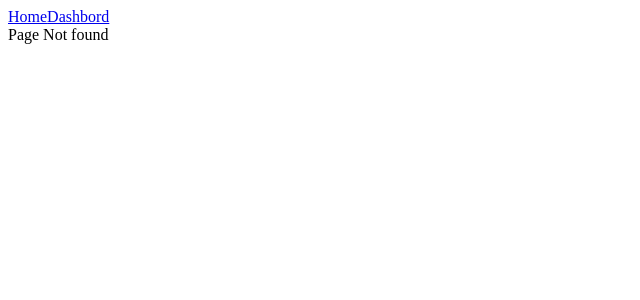
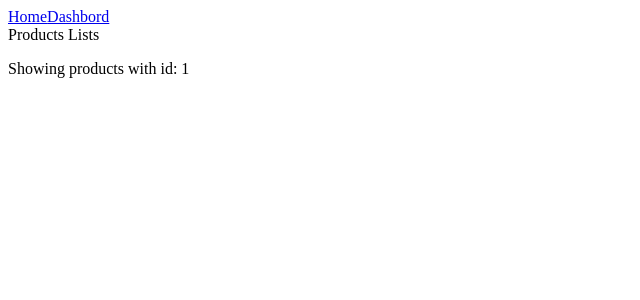
Before and after one commit to usmanmasud/reactyt, a React (Vite) app: page /products/1 in a window 1280 px wide. Before the commit this address had no page. Shown: the top 300 px of the page, without its empty margins (0-640 px from the left). Built offline with nearby package versions, Linux system fonts and the light colour scheme.

Commit message:
dynsmic url

```diff
--- a/src/App.jsx
+++ b/src/App.jsx
@@ -5,6 +5,7 @@
 import Nav from "./components/pages/Nav"
 import Profile from "./components/pages/Profile"
 import Settings from "./components/pages/Ssettings"
+import Products from "./components/pages/Products"
 
 export default function App() {
   return (
@@ -13,6 +14,7 @@
         <Nav />
         <Routes>
           <Route path="/" element={<Homepage />} />
+          <Route path="/products/:id" element={<Products />} />
           <Route path="/dashboard" element={<Dashborad />}>
             <Route path="profile" element={<Profile />} />
             <Route path="settings" element={<Settings />} />
--- /dev/null
+++ b/src/components/pages/Products.jsx
@@ -0,0 +1,9 @@
+import { useParams } from "react-router-dom"
+
+export default function Products() {
+    const { id } = useParams();
+    return <div>
+        Products Lists
+        <p>Showing products with id: {id}</p>
+    </div>;
+}
```
